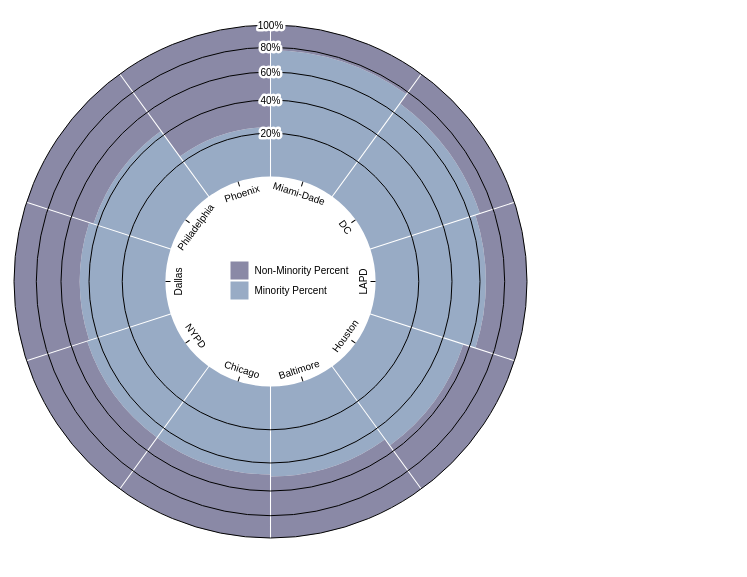
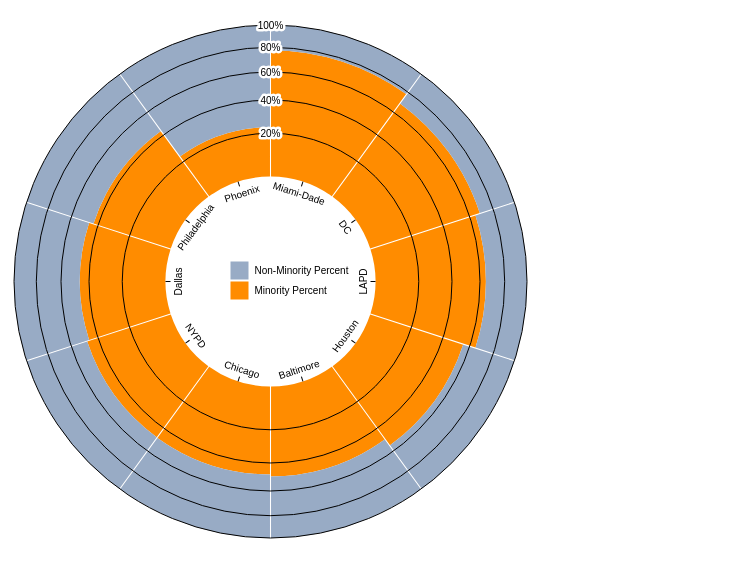
Before and after one commit to aliyabhatia/sized-donuts, a plain HTML site: page index.html in a window 1280 px wide. Shown: the part 61-638 px from the top of the page, without its empty margins (0-747 px from the left). Drawn offline with nearby package versions, Linux system fonts and the light colour scheme.

Commit message:
modified order of colors

```diff
--- a/index.html
+++ b/index.html
@@ -26,7 +26,7 @@ var y = d3.scaleRadial()
     .range([innerRadius, outerRadius]);
 
 var z = d3.scaleOrdinal()
-    .range(["#98abc5", "#8a89a6", "#7b6888", "#6b486b", "#a05d56", "#d0743c", "#ff8c00"]);
+    .range(["#ff8c00", "#98abc5", "#7b6888", "#6b486b", "#a05d56", "#d0743c", "#8a89a6"]);
 
 d3.csv("data2.csv", function(d, i, columns) {
   for (i = 1, t = 0; i < columns.length; ++i) t += d[columns[i]] = +d[columns[i]];
```
